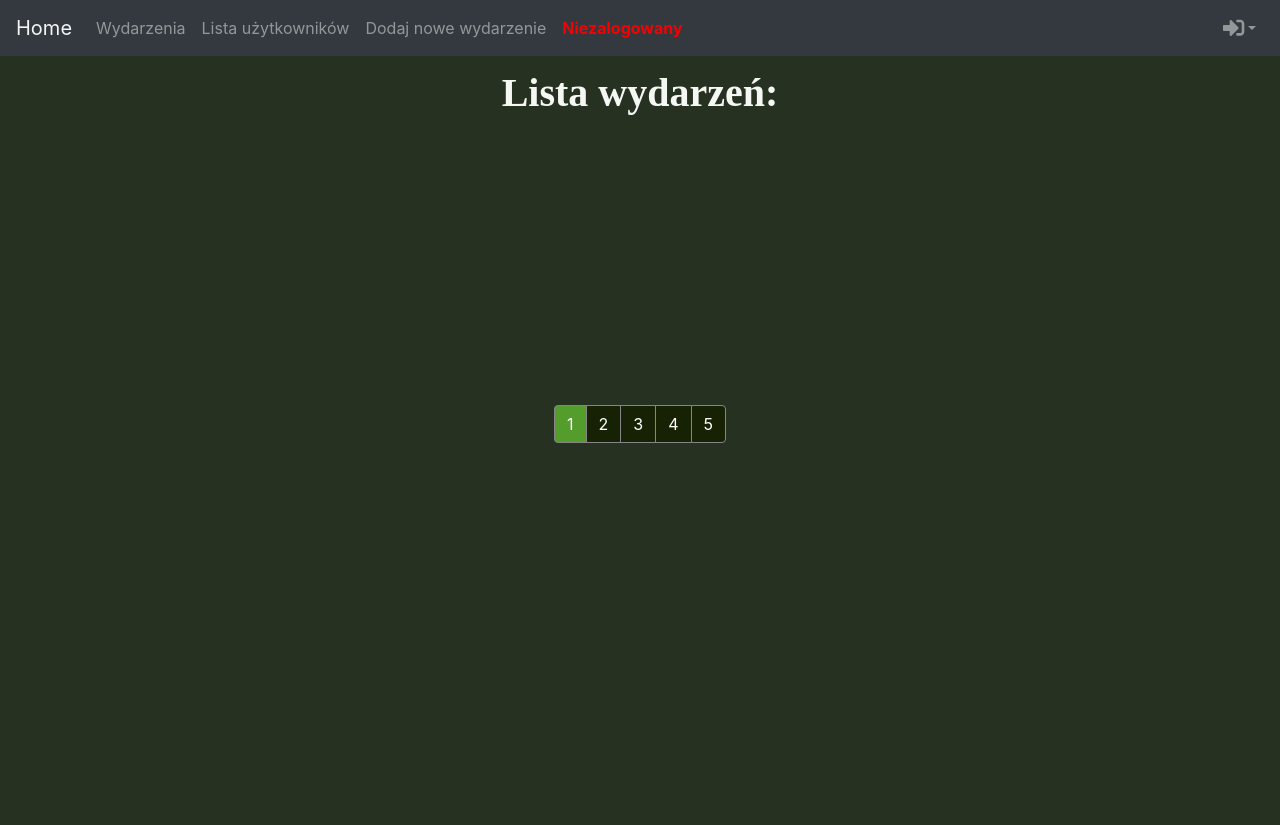
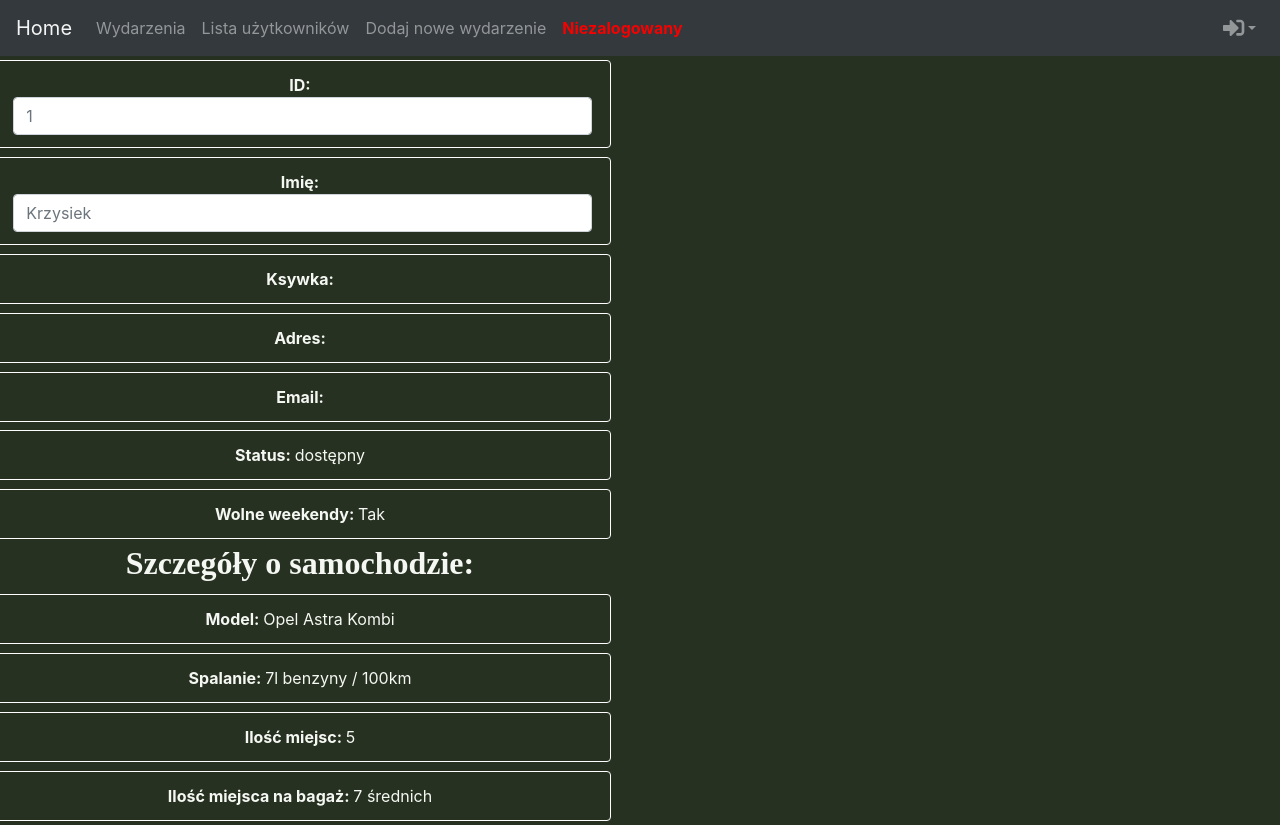
Before and after one commit to kubwosz/event-support-app-frontside, a React (Create React App) app in the folder event-support-app/: page /user/1 in a window 1280 px wide. Before the commit the page ends 800 px from the top, so only its background shows below. Built offline with nearby package versions, Linux system fonts and the light colour scheme; no server answers.

Commit message:
added userDetails page and little fix in event details with id number

```diff
--- a/event-support-app/src/App.js
+++ b/event-support-app/src/App.js
@@ -7,6 +7,7 @@ import MembersList from './components/members_list';
 import EventsList from './components/events_list';
 import EventDetails from './components/event_details';
 import addEvent from './components/add_event';
+import UserDetails from './components/user_details';
 import {BrowserRouter as Router,Route, Switch } from 'react-router-dom';
 
 class App extends Component {
@@ -29,6 +30,7 @@ class App extends Component {
          <Route exact path="/members" component={MembersList}/>
          <Route exact path="/event/:id" component={EventDetails}/>
          <Route exact path="/events" component={EventsList}/>
+         <Route exact path="/user/:id" component={UserDetails}/>
          <Route path="/" component={EventsList}/>
        </Switch>
        </Router>
--- a/event-support-app/src/components/event_details/index.jsx
+++ b/event-support-app/src/components/event_details/index.jsx
@@ -40,7 +40,7 @@ class EventDetails extends React.Component {
         Authorization: token
       },
       params: {
-        id: this.props.match.params.id
+        id: parseInt(this.props.match.params.id) + 1
       }
     };
 
--- /dev/null
+++ b/event-support-app/src/components/user_details/index.jsx
@@ -0,0 +1,136 @@
+import React from "react";
+import { FormControl } from "react-bootstrap";
+import { Container, Row, Col, ListGroupItem } from "react-bootstrap";
+import "./style.css";
+import axios from "axios";
+import CarDetails from "../car_details/index";
+
+export default class UserDetails extends React.Component {
+  constructor() {
+    super();
+    this.state = {
+      user: {
+        id: 1,
+        name: "Krzysiek",
+        surname: "Nowak",
+        email: "krzysztof@mail.com",
+        address: "Wrocław, Plac Grunwaldzki"
+      }
+    };
+  }
+
+  componentDidMount() {
+    this.getAllMembers();
+    // this.getMemberDetails();
+  }
+
+  getAllMembers() {
+    const token = localStorage.getItem("token");
+    var config = {
+      headers: {
+        Authorization: token
+      }
+    };
+
+    axios.get("/users/" + this.props.id, config).then(res => {
+      console.log(res);
+    });
+  }
+
+  render() {
+    return (
+      <div id="UserDetails">
+        <Row>
+          <Col>
+            <ListGroupItem>
+              <b className="detailsHeader">ID: </b>
+              <FormControl
+                placeholder={this.state.user ? this.state.user.id : null}
+              />
+            </ListGroupItem>
+          </Col>
+        </Row>
+        <Row>
+          <Col>
+            <ListGroupItem>
+              <b className="detailsHeader">Imię: </b>
+              <FormControl
+                placeholder={this.state.user ? this.state.user.name : null}
+              />
+            </ListGroupItem>
+          </Col>
+        </Row>
+        <Row>
+          <Col>
+            <ListGroupItem>
+              <b className="detailsHeader">Ksywka: </b>
+            </ListGroupItem>
+          </Col>
+        </Row>
+        <Row>
+          <Col>
+            <ListGroupItem>
+              <b className="detailsHeader">Adres: </b>
+            </ListGroupItem>
+          </Col>
+        </Row>
+        <Row>
+          <Col>
+            <ListGroupItem>
+              <b className="detailsHeader">Email: </b>
+            </ListGroupItem>
+          </Col>
+        </Row>
+        <Row>
+          <Col>
+            <ListGroupItem>
+              <b className="detailsHeader">Status: </b>
+              dostępny
+            </ListGroupItem>
+          </Col>
+        </Row>
+        <Row>
+          <Col>
+            <ListGroupItem>
+              <b className="detailsHeader">Wolne weekendy: </b>
+              Tak
+            </ListGroupItem>
+          </Col>
+        </Row>
+
+        <h2>Szczegóły o samochodzie:</h2>
+        <Row>
+          <Col>
+            <ListGroupItem>
+              <b className="detailsHeader">Model: </b>
+              Opel Astra Kombi
+            </ListGroupItem>
+          </Col>
+        </Row>
+        <Row>
+          <Col>
+            <ListGroupItem>
+              <b className="detailsHeader">Spalanie: </b>
+              7l benzyny / 100km
+            </ListGroupItem>
+          </Col>
+        </Row>
+        <Row>
+          <Col>
+            <ListGroupItem>
+              <b className="detailsHeader">Ilość miejsc: </b>5
+            </ListGroupItem>
+          </Col>
+        </Row>
+        <Row>
+          <Col>
+            <ListGroupItem>
+              <b className="detailsHeader">Ilość miejsca na bagaż: </b>7
+              średnich
+            </ListGroupItem>
+          </Col>
+        </Row>
+      </div>
+    );
+  }
+}
--- /dev/null
+++ b/event-support-app/src/components/user_details/style.css
@@ -0,0 +1,19 @@
+.Container{
+    width: 30%;
+    margin: auto;
+}
+
+#CarControl{
+    margin: auto;
+    width: auto;
+}
+
+.jumbotron-fluid{
+    background-color: rgb(119, 138, 92);
+}
+
+#UserDetails{
+    justify-content: center;
+    width: 600px;
+    height: 600px;
+}
```
